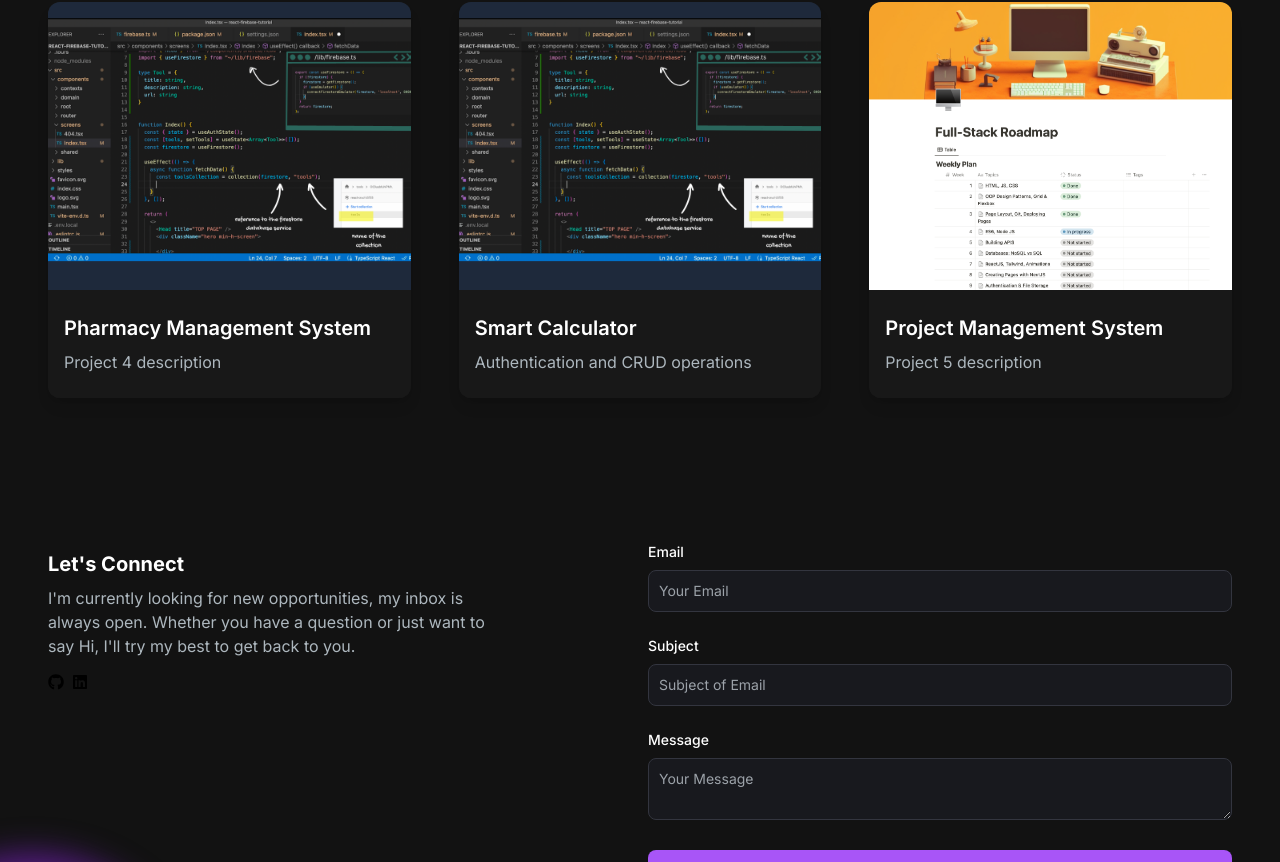
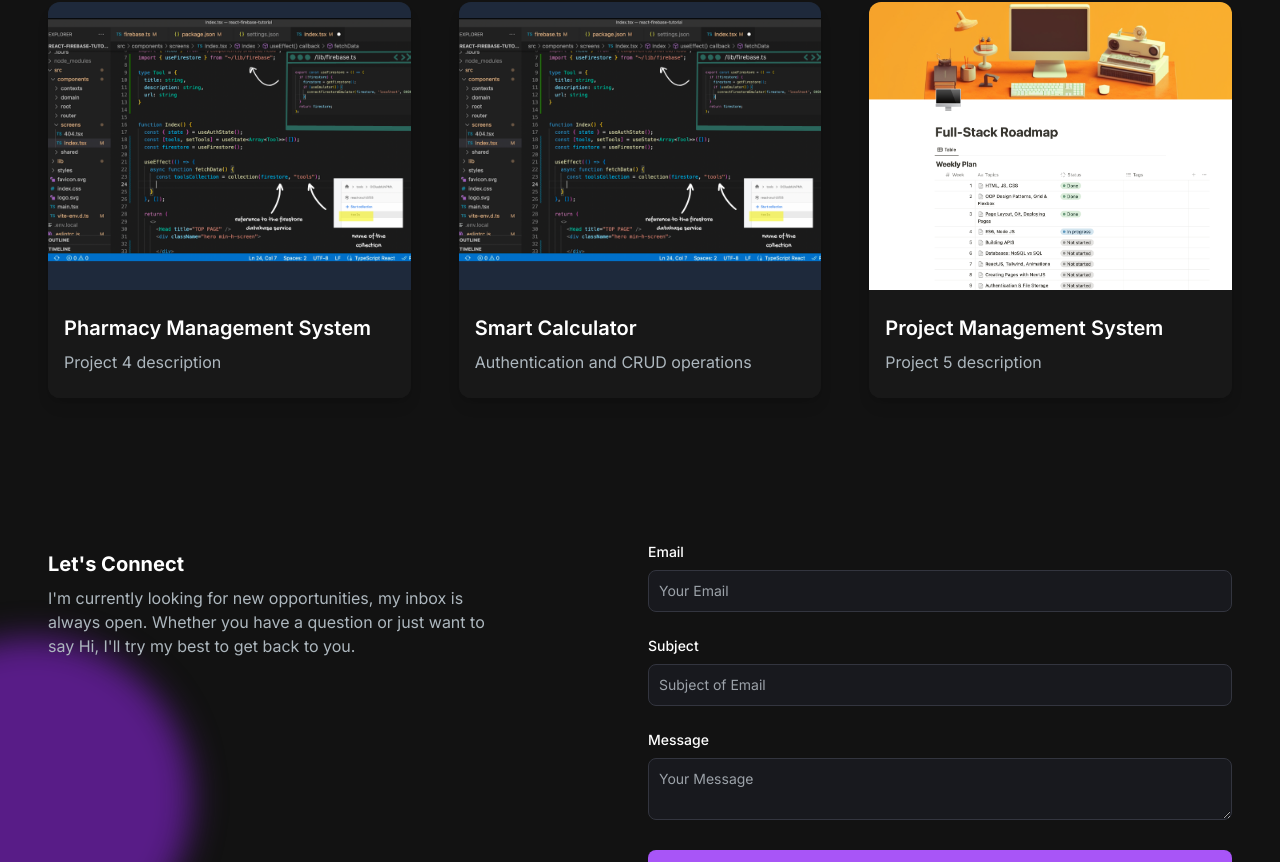
Before and after one commit to Mahak008/my-portfolio, a Next.js app: page / in a window 1280 px wide. Shown: the part 1935-2797 px from the top of the page. Built offline with nearby package versions, Linux system fonts and the light colour scheme.

Commit message:
Contact Section

```diff
--- a/src/app/components/Contact.jsx
+++ b/src/app/components/Contact.jsx
@@ -7,25 +7,19 @@ const Contact = () => {
   return (
     <section
       className="grid md:grid-cols-2 my-12 md:my-12 py-24 gap-4 relative"
-      id="con"
+      id="contact"
     >
-      <div className="bg-[radial-gradient(ellipse_at_center,_var(--tw-gradient-stops))] bg-purple-900 rounded-full h-80 w-80 z-0 blur-lg absolute top-3/4 -left-4 transform -translate-x-1/2 -translate-1/2"></div>
+      <div className="bg-[radial-gradient(ellipse_at_center,_var(--tw-gradient-stops))] bg-purple-900 rounded-full h-80 w-80 z-0 blur-lg absolute top-48 -left-4 transform -translate-x-1/2 -translate-1/2 overflow-hidden"></div>
+
       <div className="z-10">
         <h5 className="text-xl font-bold text-white my-2">Let's Connect</h5>
+
         <p className="text-[#ADB7BE] mb-4 max-w-md">
           I'm currently looking for new opportunities, my inbox is always open.
           Whether you have a question or just want to say Hi, I'll try my best
           to get back to you.
         </p>
 
-        <div className="socials flex flex-row gap-2">
-          <Link href="https://www.github.com/Mahak008" target="_blank" aria-label="GitHub">
-            <FaGithub />
-          </Link>
-          <Link href="https://www.linkedin.com/in/mahakgarg" target="_blank" aria-label="LinkedIn">
-            <FaLinkedin />
-          </Link>
-        </div>
       </div>
 
       <div>
--- a/src/app/components/Footer.jsx
+++ b/src/app/components/Footer.jsx
@@ -2,10 +2,9 @@ import React from "react";
 
 const Footer = () => {
   return (
-    <footer className="footer border border-t-[#33353F] border-l-transparent border-r-transparent text-white z-50">
-      <div className="container p-12 flex justify-between">
-        <span>Mahak Garg</span>
-        <p className="text-slate-600">All rights reserved.</p>
+    <footer className="footer border border-t-white border-l-transparent border-r-transparent text-white z-50">
+      <div className="container p-2 flex justify-center">
+        <p>All rights reserved.</p>
       </div>
     </footer>
   );
--- a/src/app/components/Navbar.jsx
+++ b/src/app/components/Navbar.jsx
@@ -13,22 +13,22 @@ const navLinks = [
   },
   {
     title: "Projects",
-    path: "#pro",
+    path: "#projects",
   },
   {
     title: "Education",
-    path: "#edu",
+    path: "#education",
   },
   {
     title: "Contact",
-    path: "#con",
+    path: "#contact",
   },
 ];
 
 const Navbar = () => {
   const [navbarOpen, setNavbarOpen] = useState(false);
   return (
-    <nav className="fixed mx-auto top-0 left-0 right-0 z-10 bg-[#121212] bg-opacity-100">
+    <nav className="fixed mx-auto top-0 left-0 right-0 z-50 bg-[#121212] bg-opacity-100">
       <div className="container flex flex-wrap items-center justify-between mx-auto px-4 py-2 lg:py-4">
         <div className="mobile-menu block md:hidden">
           {!navbarOpen ? (
--- a/src/app/components/Projects.jsx
+++ b/src/app/components/Projects.jsx
@@ -73,7 +73,7 @@ const Projects = () => {
   );
 
   return (
-    <section id="pro">
+    <section id="projects">
       <h2 className="text-center text-4xl font-bold text-white mt-4 mb-8 md:mb-12">
         My Projects
       </h2>
```
